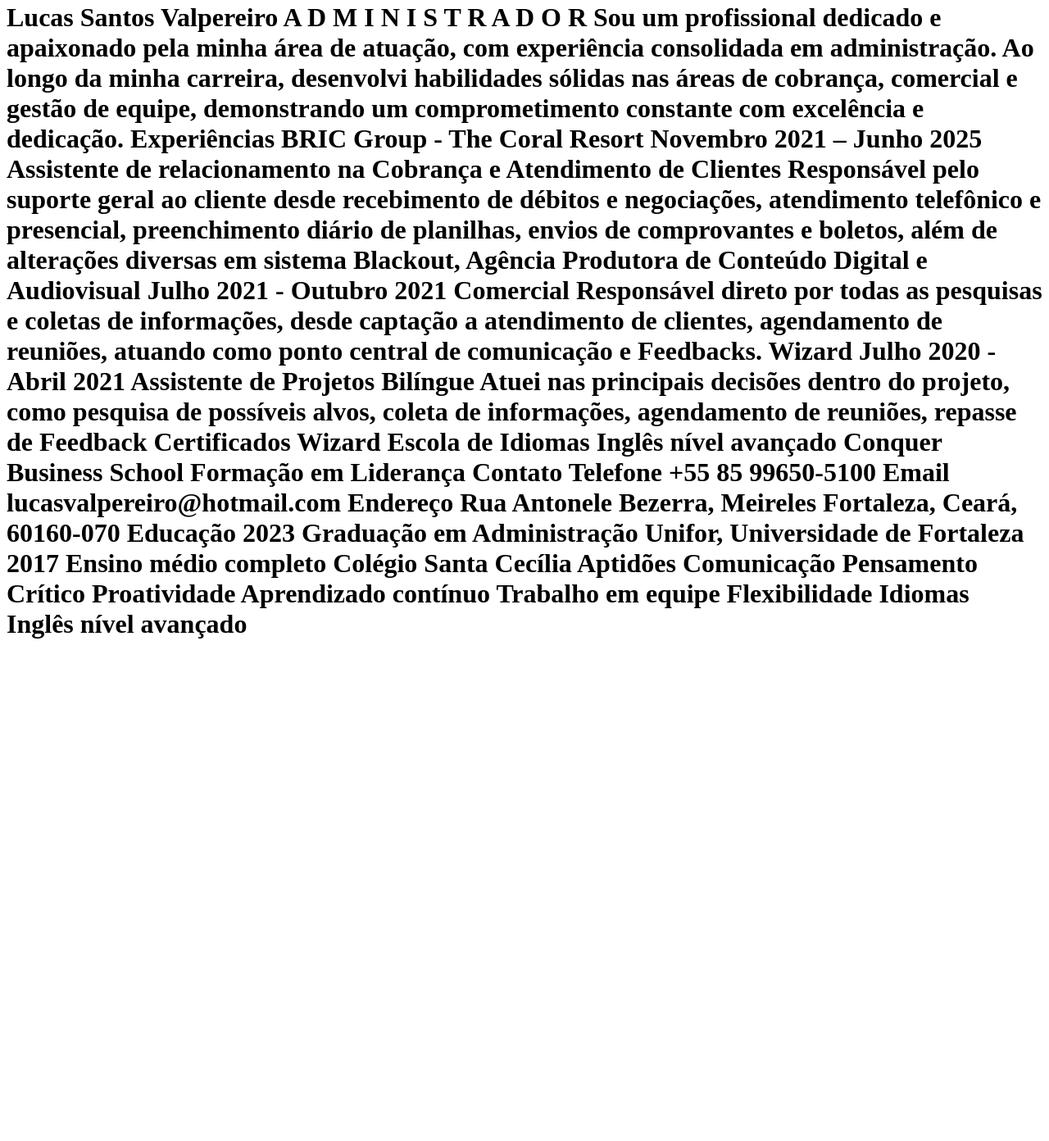
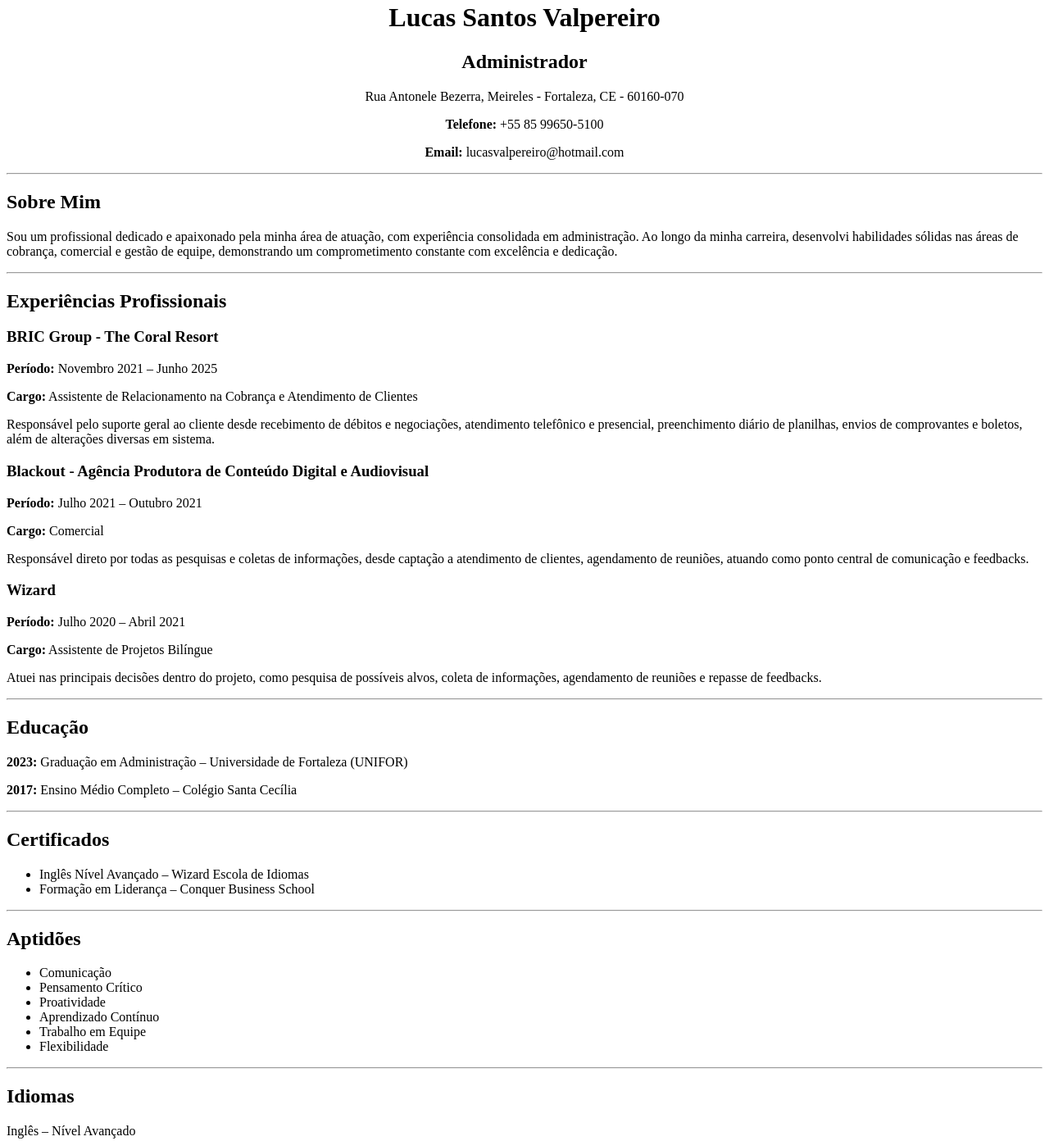
Before and after one commit to LucasValpereiro/Aula001, a plain HTML site: page index.html in a window 1280 px wide. Shown: the part 18-1410 px from the top of the page at 82% size. Before the commit the page ends 820 px from the top, so only its background shows below. Drawn offline with Linux system fonts and the light colour scheme.

Commit message:
Update index.html

```diff
--- a/index.html
+++ b/index.html
@@ -3,66 +3,88 @@
 <head>
     <meta charset="UTF-8">
     <meta name="viewport" content="width=device-width, initial-scale=1.0">
-    <title>Document</title>
+    <title>Currículo - Lucas Valpereiro</title>
 </head>
 <body>
-    <h1>Lucas Santos Valpereiro
-A D M I N I S T R A D O R
-Sou um profissional dedicado e apaixonado pela minha área de atuação, com
-experiência consolidada em administração. Ao longo da minha carreira, desenvolvi
-habilidades sólidas nas áreas de cobrança, comercial e gestão de equipe,
-demonstrando um comprometimento constante com excelência e dedicação.
+   <center>
+        <h1>Lucas Santos Valpereiro</h1>
+        <h2>Administrador</h2>
+        <p>Rua Antonele Bezerra, Meireles - Fortaleza, CE - 60160-070</p>
+        <p><strong>Telefone:</strong> +55 85 99650-5100</p>
+        <p><strong>Email:</strong> lucasvalpereiro@hotmail.com</p>
+    </center>
 
-Experiências
-BRIC Group - The Coral Resort
-Novembro 2021 – Junho 2025
-Assistente de relacionamento na Cobrança e Atendimento de
-Clientes
-Responsável pelo suporte geral ao cliente desde recebimento de débitos e negociações,
-atendimento telefônico e presencial, preenchimento diário de planilhas, envios de
-comprovantes e boletos, além de alterações diversas em sistema
-Blackout, Agência Produtora de Conteúdo Digital e
-Audiovisual
-Julho 2021 - Outubro 2021
-Comercial
-Responsável direto por todas as pesquisas e coletas de informações, desde captação a
-atendimento de clientes, agendamento de reuniões, atuando como ponto central de
-comunicação e Feedbacks.
-Wizard
-Julho 2020 - Abril 2021
-Assistente de Projetos Bilíngue
-Atuei nas principais decisões dentro do projeto, como pesquisa de possíveis alvos, coleta
-de informações, agendamento de reuniões, repasse de Feedback
+    <hr>
 
-Certificados
-Wizard Escola de Idiomas
-Inglês nível avançado
-Conquer Business School
-Formação em Liderança
+    <h2>Sobre Mim</h2>
+    <p>
+        Sou um profissional dedicado e apaixonado pela minha área de atuação, com experiência consolidada em administração.
+        Ao longo da minha carreira, desenvolvi habilidades sólidas nas áreas de cobrança, comercial e gestão de equipe,
+        demonstrando um comprometimento constante com excelência e dedicação.
+    </p>
 
-Contato
-Telefone
-+55 85 99650-5100
-Email
-lucasvalpereiro@hotmail.com
-Endereço
-Rua Antonele Bezerra, Meireles
-Fortaleza, Ceará, 60160-070
-Educação
-2023
-Graduação em Administração
-Unifor, Universidade de Fortaleza
-2017
-Ensino médio completo
-Colégio Santa Cecília
-Aptidões
-Comunicação
-Pensamento Crítico
-Proatividade
-Aprendizado contínuo
-Trabalho em equipe
-Flexibilidade
-Idiomas
-Inglês nível avançado</h1>
+    <hr>
+
+    <h2>Experiências Profissionais</h2>
+
+    <h3>BRIC Group - The Coral Resort</h3>
+    <p><strong>Período:</strong> Novembro 2021 – Junho 2025</p>
+    <p><strong>Cargo:</strong> Assistente de Relacionamento na Cobrança e Atendimento de Clientes</p>
+    <p>
+        Responsável pelo suporte geral ao cliente desde recebimento de débitos e negociações,
+        atendimento telefônico e presencial, preenchimento diário de planilhas, envios de
+        comprovantes e boletos, além de alterações diversas em sistema.
+    </p>
+
+    <h3>Blackout - Agência Produtora de Conteúdo Digital e Audiovisual</h3>
+    <p><strong>Período:</strong> Julho 2021 – Outubro 2021</p>
+    <p><strong>Cargo:</strong> Comercial</p>
+    <p>
+        Responsável direto por todas as pesquisas e coletas de informações, desde captação a
+        atendimento de clientes, agendamento de reuniões, atuando como ponto central de
+        comunicação e feedbacks.
+    </p>
+
+    <h3>Wizard</h3>
+    <p><strong>Período:</strong> Julho 2020 – Abril 2021</p>
+    <p><strong>Cargo:</strong> Assistente de Projetos Bilíngue</p>
+    <p>
+        Atuei nas principais decisões dentro do projeto, como pesquisa de possíveis alvos,
+        coleta de informações, agendamento de reuniões e repasse de feedbacks.
+    </p>
+
+    <hr>
+
+    <h2>Educação</h2>
+    <p><strong>2023:</strong> Graduação em Administração – Universidade de Fortaleza (UNIFOR)</p>
+    <p><strong>2017:</strong> Ensino Médio Completo – Colégio Santa Cecília</p>
+
+    <hr>
+
+    <h2>Certificados</h2>
+    <ul>
+        <li>Inglês Nível Avançado – Wizard Escola de Idiomas</li>
+        <li>Formação em Liderança – Conquer Business School</li>
+    </ul>
+
+    <hr>
+
+    <h2>Aptidões</h2>
+    <ul>
+        <li>Comunicação</li>
+        <li>Pensamento Crítico</li>
+        <li>Proatividade</li>
+        <li>Aprendizado Contínuo</li>
+        <li>Trabalho em Equipe</li>
+        <li>Flexibilidade</li>
+    </ul>
+
+    <hr>
+
+    <h2>Idiomas</h2>
+    <p>Inglês – Nível Avançado</p>
+
+    <br><br>
+    <center><p>Obrigado por visualizar meu currículo!</p></center>
 </body>
 </html>
```
